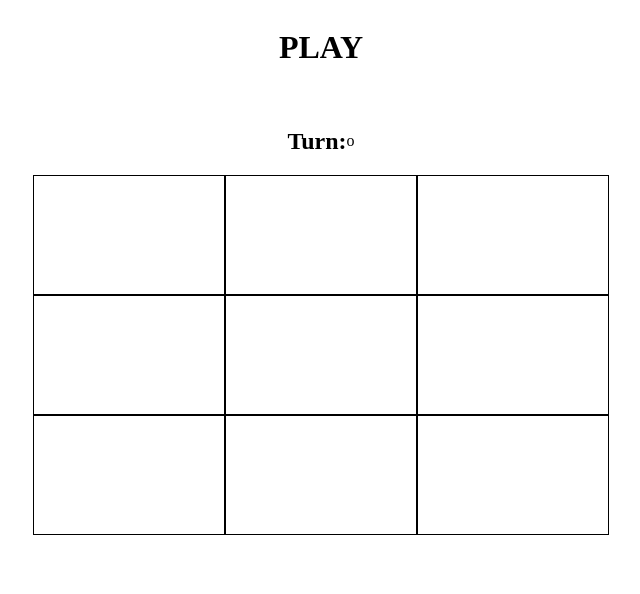
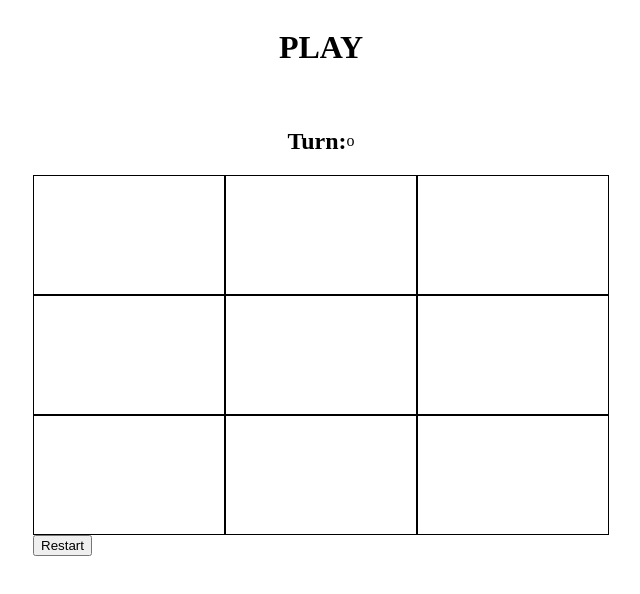
Before and after one commit to salgadopietrini/tic-tac-toe-game, a React (Create React App) app: page / in a window 1280 px wide. Shown: the top 594 px of the page, without its empty margins (319-959 px from the left). Built offline with nearby package versions, Linux system fonts and the light colour scheme.

Commit message:
trying tie

```diff
--- a/src/App.js
+++ b/src/App.js
@@ -37,13 +37,7 @@ function App() {
       )
     );
 
-    setTie((tie) =>
-      winLines.some((line) =>
-        line.every(
-          (square) => square.status && square.tipo !== (type ? "o" : "x")
-        )
-      )
-    );
+    setTie(Object.values(squares));
   }, [type, squares]);
 
   const handleClick = (event) => {
@@ -148,7 +142,11 @@ function App() {
           </div>
 
           <div>
-            {win ? <button onClick={handleRestart}>Restart</button> : null}
+            {win ? <button onClick={handleRestart}>Play Again!</button> : null}
+          </div>
+
+          <div>
+            {tie ? <button onClick={handleRestart}>Restart</button> : null}
           </div>
         </div>
       </div>
```
